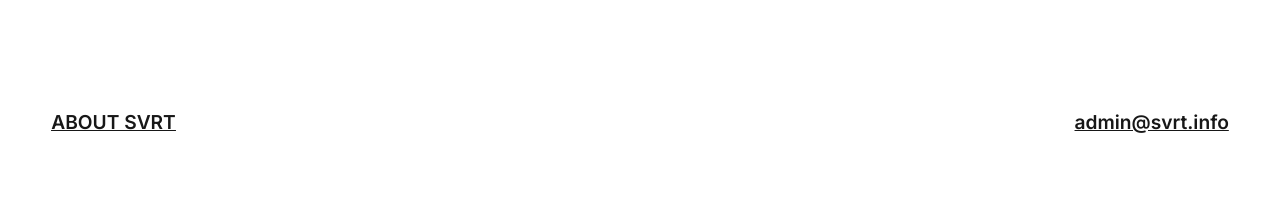
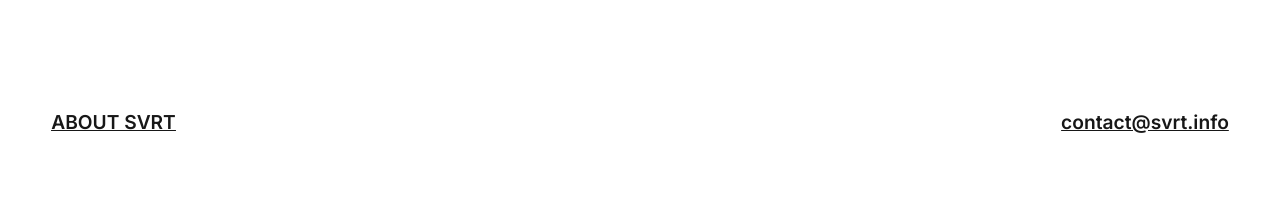
Before and after one commit to liwenss/svrt, a Next.js app in the folder svrt-project/: page / in a window 1280 px wide. Shown: the part 1282-1480 px from the top of the page. Built offline with nearby package versions, Linux system fonts and the light colour scheme; a web font is replaced by a local one.

Commit message:
Update getintouch.tsx

```diff
--- a/svrt-project/app/homepages/getintouch.tsx
+++ b/svrt-project/app/homepages/getintouch.tsx
@@ -25,7 +25,7 @@ export default function Getintouch() {
                     </Link>
                 </div>
                 <div className={styles['website']}>
-                    <p>admin@svrt.info</p>
+                    <p>contact@svrt.info</p>
                 </div>
 
             </div>
```
